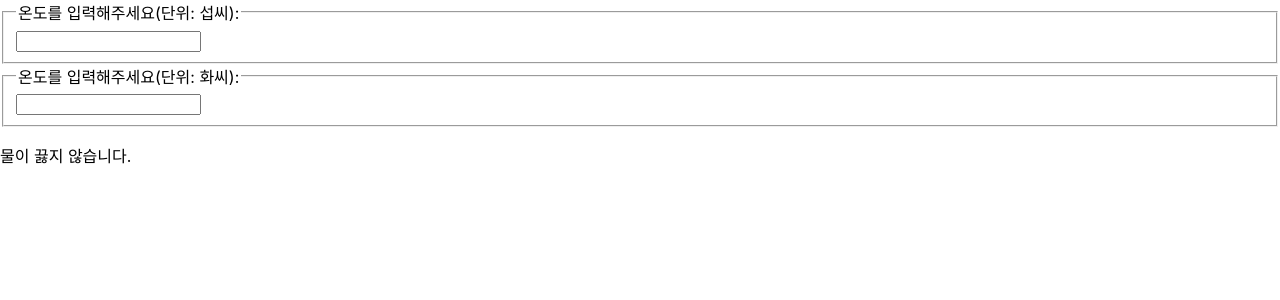
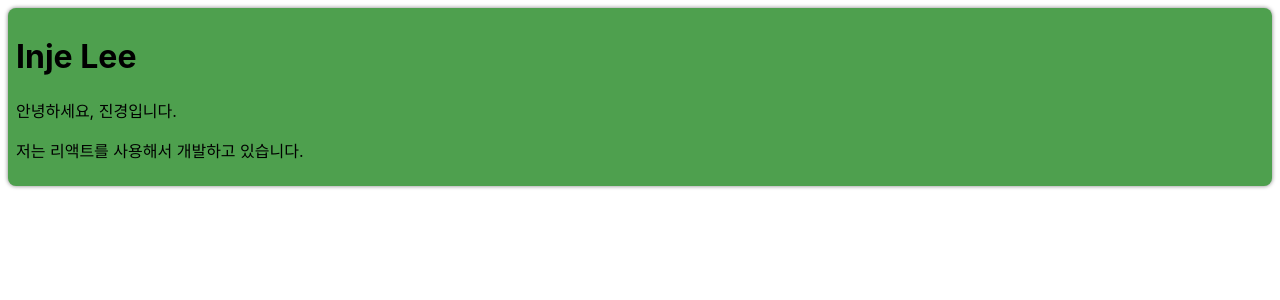
Before and after one commit to jinkyoung-jeon/Inflearn-react-sople, a React (Create React App) app in the folder my-app/: page / in a window 1280 px wide. Shown: the top 300 px of the page. Built offline with nearby package versions, Linux system fonts and the light colour scheme.

Commit message:
(실습) Card 컴포넌트 만들기

```diff
--- /dev/null
+++ b/my-app/src/chapter13/Card.jsx
@@ -0,0 +1,20 @@
+function Card(props) {
+    const { title, backgroundColor, children } = props;
+
+    return (
+        <div
+            style={{
+                margin: 8,
+                padding: 8,
+                borderRadius: 8,
+                boxShadow: "0px 0px 4px grey",
+                backgroundColor: backgroundColor || "white",
+            }}
+        >
+            {title && <h1>{title}</h1>}
+            {children}
+        </div>
+    );
+}
+
+export default Card;
--- /dev/null
+++ b/my-app/src/chapter13/ProfileCard.jsx
@@ -0,0 +1,12 @@
+import Card from "./Card";
+
+function ProfileCard(props) {
+    return (
+        <Card title="Inje Lee" backgroundColor="#4ea04e">
+            <p>안녕하세요, 진경입니다.</p>
+            <p>저는 리액트를 사용해서 개발하고 있습니다.</p>
+        </Card>
+    );
+}
+
+export default ProfileCard;
--- a/my-app/src/index.js
+++ b/my-app/src/index.js
@@ -12,6 +12,7 @@
 import './index.css';
 import reportWebVitals from './reportWebVitals';
 import Calculator from './chapter12/Calculator';
+import ProfileCard from './chapter13/ProfileCard';
 
 // import Library from './chapter03/Library';
 
@@ -29,7 +30,7 @@
 
    ReactDOM.render(
      <React.StrictMode>
-       <Calculator />
+       <ProfileCard />
      </React.StrictMode>,
      document.getElementById('root')
    );
```
